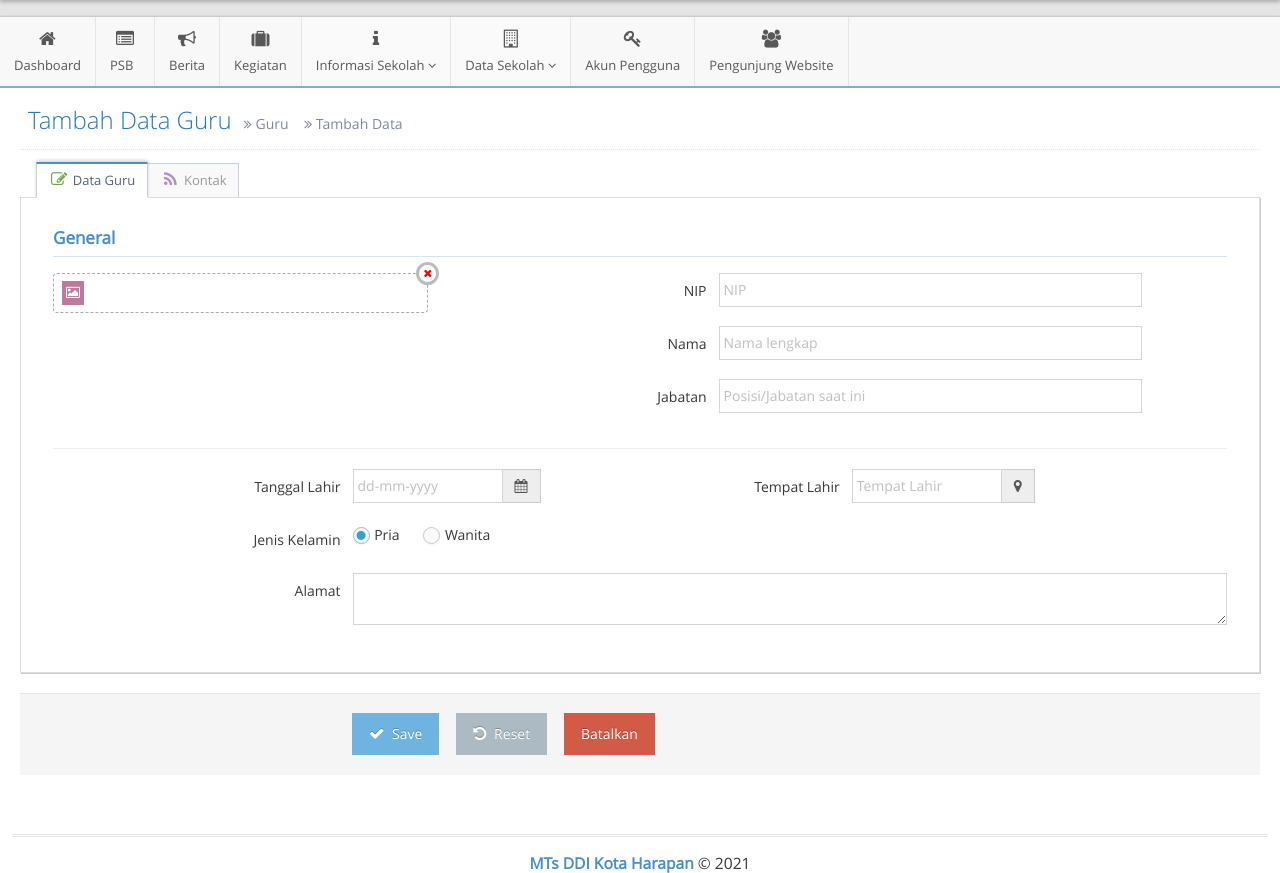
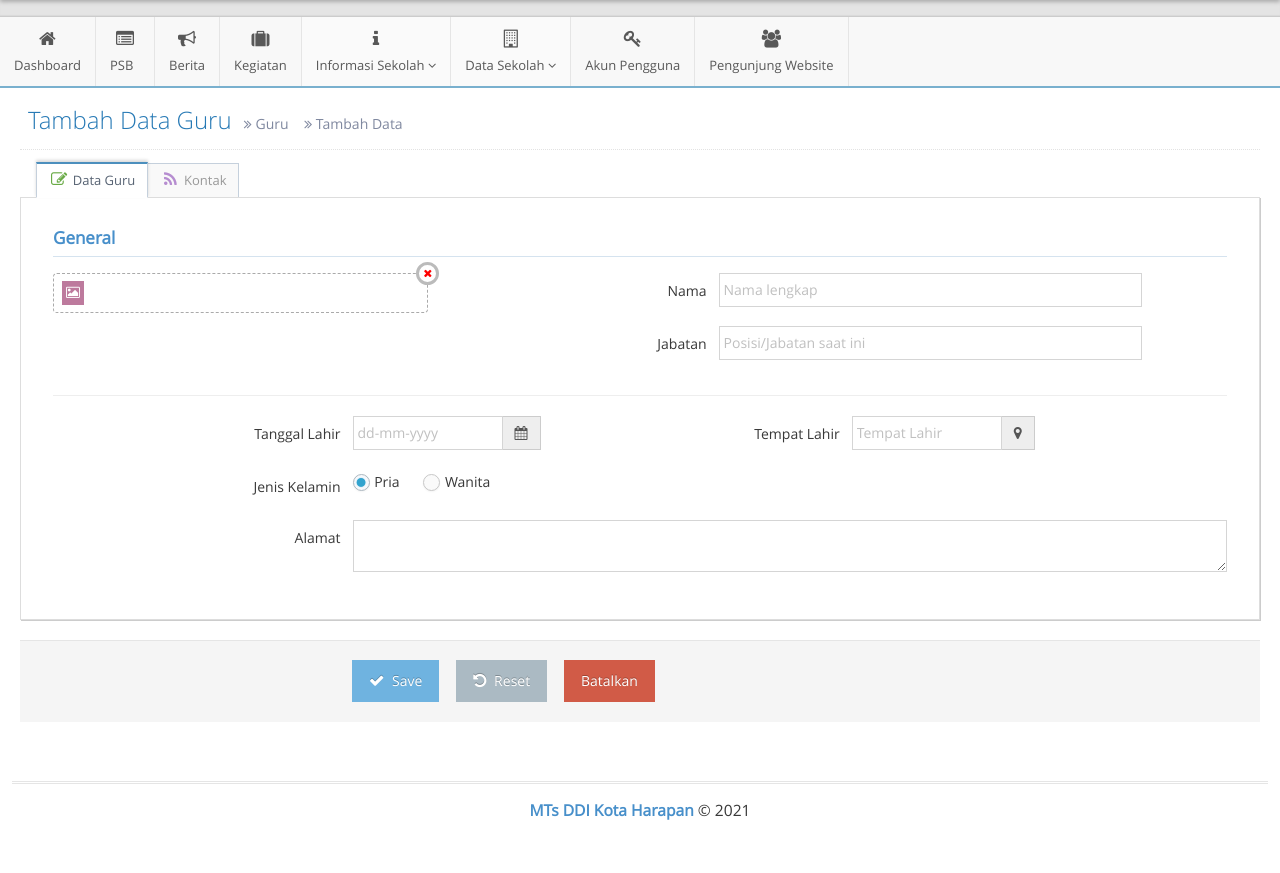
Before and after one commit to ikrarwinata/SISekolah, a CodeIgniter app: page /database/index.php/admin/guru/create in a window 1280 px wide. Shown: the part 45-918 px from the top of the page. After the commit the page ends 886 px from the top, so only its background shows below. Run offline with CodeIgniter, Linux system fonts and the light colour scheme; the visitor is signed in with stand-in values (Sample User, id 1); data comes from the database, SQL or seed files in the repository; some libraries are stand-ins or nearby versions.

Commit message:
nip guru removed, replaced with ID auto_increment

```diff
--- a/application/controllers/admin/Guru.php
+++ b/application/controllers/admin/Guru.php
@@ -74,7 +74,6 @@ class Guru extends CI_Controller
                                                         "Detail",
                                                         );
             $data = array(
-                    'nip' => $row->nip,
                     'nama' => $row->nama,
                     'jabatan' => $row->jabatan,
                     'jenis_kelamin' => $row->jenis_kelamin,
@@ -118,7 +117,7 @@ class Guru extends CI_Controller
         $data = array(
                     'button' => 'Simpan',
                     'action' => site_url('admin/Guru/create_action'),
-	                'nip' => set_value('nip'),
+	                'id' => set_value('id'),
 	                'nama' => set_value('nama'),
 	                'jabatan' => set_value('jabatan'),
 	                'jenis_kelamin' => set_value('jenis_kelamin', "Pria"),
@@ -151,7 +150,6 @@ class Guru extends CI_Controller
             $this->load->library('upload', $config);
 
             $data = array(
-                    'nip' => $this->input->post('newnip',TRUE),
                     'nama' => $this->input->post('nama',TRUE),
                     'jabatan' => $this->input->post('jabatan',TRUE),
                     'jenis_kelamin' => $this->input->post('jenis_kelamin',TRUE),
@@ -202,7 +200,7 @@ class Guru extends CI_Controller
             $data = array(
                     'button' => 'Simpan',
                     'action' => site_url('admin/Guru/update_action'),
-                    'nip' => set_value('nip', $row->nip),
+                    'id' => set_value('id', $row->id),
                     'nama' => set_value('nama', $row->nama),
                     'jabatan' => set_value('jabatan', $row->jabatan),
                     'jenis_kelamin' => set_value('jenis_kelamin', $row->jenis_kelamin),
@@ -240,7 +238,6 @@ class Guru extends CI_Controller
             $this->load->library('upload', $config);
 
             $data = array(
-                    'nip' => $this->input->post('newnip',TRUE),
                     'nama' => $this->input->post('nama',TRUE),
                     'jabatan' => $this->input->post('jabatan',TRUE),
                     'jenis_kelamin' => $this->input->post('jenis_kelamin',TRUE),
@@ -262,7 +259,7 @@ class Guru extends CI_Controller
                 $data['foto'] = $foto;
             }
 
-            $this->Guru_model->update($this->input->post('nip', TRUE), $data);
+            $this->Guru_model->update($this->input->post('id', TRUE), $data);
             $this->session->set_flashdata('ci_flash_message', 'Data berhasil diperbarui');
             $this->session->set_flashdata('ci_flash_message_type', ' text-success ');
             redirect(site_url('admin/Guru'));
@@ -301,7 +298,6 @@ class Guru extends CI_Controller
        $this->form_validation->set_rules('fb', 'fb', 'trim');
        $this->form_validation->set_rules('twitter', 'twitter', 'trim');
        $this->form_validation->set_rules('whatsapp', 'whatsapp', 'trim');
-       $this->form_validation->set_rules('nip', 'nip', 'trim');
        $this->form_validation->set_error_delimiters('<span class="text-danger">', '</span>');
     }
 
@@ -352,7 +348,6 @@ class Guru extends CI_Controller
         $fu = 0;
         foreach ($e as $key => $guru) {
             $data = array(
-                "nip"=> $guru['nip'],
                 "nama"=> $guru['nama'],
                 "jabatan"=> $guru['jabatan'],
                 "jenis_kelamin"=> $guru['jenis_kelamin'],
--- a/application/models/Guru_model.php
+++ b/application/models/Guru_model.php
@@ -7,7 +7,7 @@ class Guru_model extends CI_Model
 {
 
     public $table = 'guru';
-    public $id = 'nip';
+    public $id = 'id';
     public $order = 'ASC';
     public $defaultorder = 'DESC';
 
@@ -79,7 +79,6 @@ class Guru_model extends CI_Model
     function total_rows($q = NULL) {
         if($q!=NULL){
             $this->db->group_start();
-            $this->db->like('nip', $q);
             $this->db->or_like('nama', $q);
             $this->db->or_like('jabatan', $q);
             $this->db->or_like('jenis_kelamin', $q);
@@ -109,7 +108,6 @@ class Guru_model extends CI_Model
     function get_limit_data($limit, $start = 0, $q = NULL) {
         if($q!=NULL){
             $this->db->group_start();
-            $this->db->like('nip', $q);
             $this->db->or_like('nama', $q);
             $this->db->or_like('jabatan', $q);
             $this->db->or_like('jenis_kelamin', $q);
@@ -138,7 +136,6 @@ class Guru_model extends CI_Model
         $this->db->group_end();
         if($q!=NULL){
             $this->db->group_start();
-            $this->db->like('nip', $q);
             $this->db->or_like('nama', $q);
             $this->db->or_like('jabatan', $q);
             $this->db->or_like('jenis_kelamin', $q);
--- a/application/views/admin/guru/guru_form.php
+++ b/application/views/admin/guru/guru_form.php
@@ -30,16 +30,6 @@
                             <div class="vspace-12-sm"></div>
 
                             <div class="col-xs-12 col-sm-8">
-                                <div class="form-group">
-                                    <label class="col-sm-4 control-label no-padding-right" for="form-field-nip">NIP</label>
-
-                                    <div class="col-sm-8">
-                                        <input class="col-xs-12 col-sm-10" type="text" id="form-field-nip" placeholder="NIP" value="<?php echo $nip ?>" name="newnip" required="true" />
-                                    </div>
-                                </div>
-
-                                <div class="space-4"></div>
-
                                 <div class="form-group">
                                     <label class="col-sm-4 control-label no-padding-right" for="form-field-name">Nama</label>
 
@@ -191,7 +181,7 @@
             </div>
 
            <input type="hidden" name="oldfoto" value="<?php echo $foto; ?>" />
-           <input type="hidden" name="nip" value="<?php echo $nip; ?>" />
+           <input type="hidden" name="id" value="<?php echo $id; ?>" />
             <div class="clearfix form-actions">
                 <div class="col-md-offset-3 col-md-9">
                     <button class="btn btn-info" type="submit">
--- a/application/views/admin/guru/guru_import_list.php
+++ b/application/views/admin/guru/guru_import_list.php
@@ -19,7 +19,6 @@
 				<thead>
                     <tr>
 					   <th>No</th>
-                         <th>NIP</th>
                          <th>Nama</th>
                          <th>Tempat/Tanggal Lahir</th>
                          <th>Jabatan</th>
@@ -34,7 +33,6 @@
                     ?>
                     <tr>
                         <td width="80px"><?php echo ++$start ?></td>
-                        <td><?php echo $guru['nip'] ?></td>
                         <td><?php echo $guru['nama'] ?></td>
                         <td><?php echo $guru['tempat_lahir'].", ".$guru['tanggal_lahir'] ?></td>
                         <td><?php echo $guru['jabatan'] ?></td>
--- a/application/views/admin/guru/guru_list.php
+++ b/application/views/admin/guru/guru_list.php
@@ -54,9 +54,9 @@
                     <td><?php echo $guru->hp ?></td>
                     <td><img src="<?php echo $guru->foto ?>" style="max-width: 90%;max-height: 100px"></td>
                     <td style="text-align:center" width="200px">
-                        <a href="<?php echo site_url('admin/Guru/read/' . $guru->nip) ?>" title="Lihat detail"><i class="fa fa-eye fa-lg text-primary"></i></a>&nbsp;
-                        <a href="<?php echo site_url('admin/Guru/update/' . $guru->nip) ?>" title="Ubah"><i class="fa fa-edit fa-lg text-success"></i></a>&nbsp;
-                        <a href="<?php echo site_url('admin/Guru/delete/' . $guru->nip) ?>" title="Hapus" onclick="return confirm('Anda yakin ingin menghapus data ini ?')"><i class="fa fa-trash fa-lg text-danger"></i></a>
+                        <a href="<?php echo site_url('admin/Guru/read/' . $guru->id) ?>" title="Lihat detail"><i class="fa fa-eye fa-lg text-primary"></i></a>&nbsp;
+                        <a href="<?php echo site_url('admin/Guru/update/' . $guru->id) ?>" title="Ubah"><i class="fa fa-edit fa-lg text-success"></i></a>&nbsp;
+                        <a href="<?php echo site_url('admin/Guru/delete/' . $guru->id) ?>" title="Hapus" onclick="return confirm('Anda yakin ingin menghapus data ini ?')"><i class="fa fa-trash fa-lg text-danger"></i></a>
                     </td>
                 </tr>
             <?php
--- a/application/views/admin/guru/guru_read.php
+++ b/application/views/admin/guru/guru_read.php
@@ -1,6 +1,5 @@
 
         <table class="table">
-			<tr><td>NIP</td><td><?php echo $nip; ?></td></tr>
 			<tr><td>Nama</td><td><?php echo $nama; ?></td></tr>
 			<tr><td>Jabatan</td><td><?php echo $jabatan; ?></td></tr>
 			<tr><td>Jenis Kelamin</td><td><?php echo $jenis_kelamin; ?></td></tr>
--- a/application/views/guru.php
+++ b/application/views/guru.php
@@ -1,7 +1,7 @@
 <!--/about -->
 <div id="about" class="about all_pad w3ls">
 	<div class="container">
-		<h3 class="w3-about-title">Tenaga Pengajar</h3>
+		<h1 class="w3-about-title">Tenaga Pengajar</h1>
 		<div class="ser-top-grids">
             <div class="row" style="margin: auto 8px;">
                 <div class="col-lg-4 col-md-4 col-sm-4">
@@ -34,7 +34,6 @@
                     <thead>
                     <tr>
                         <th>#</th>
-                        <th>NIP</th>
                         <th>Nama</th>
                         <th>Jabatan</th>
                     </tr>
@@ -46,7 +45,6 @@
                         ?>
                         <tr>
                             <td width="80px"><?php echo ++$start ?></td>
-                            <td width="150px"><?php echo $guru->nip ?></td>
                             <td><?php echo $guru->nama ?></td>
                             <td><?php echo $guru->jabatan ?></td>
                         </tr>
```
Also changed, not shown: application/models/Guru_excel.php (+37 -43 lines).
